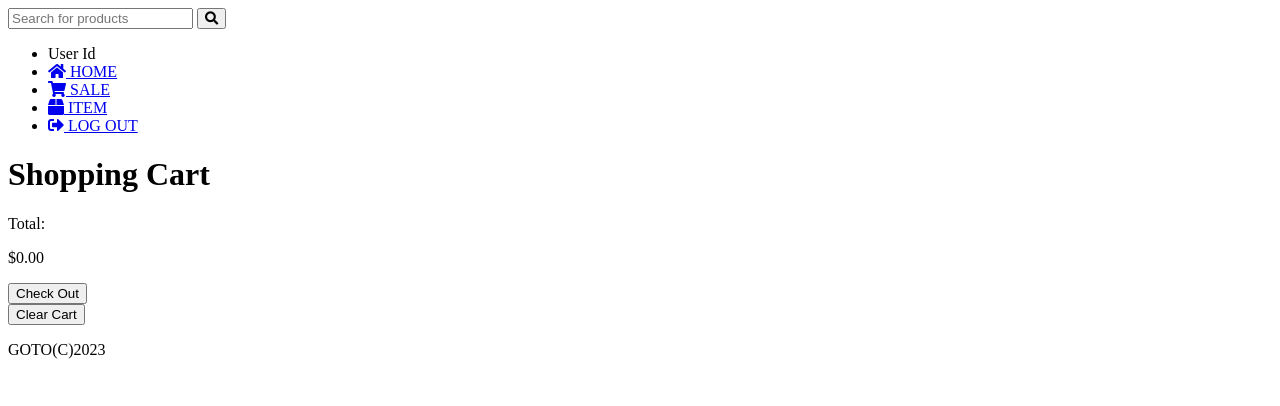
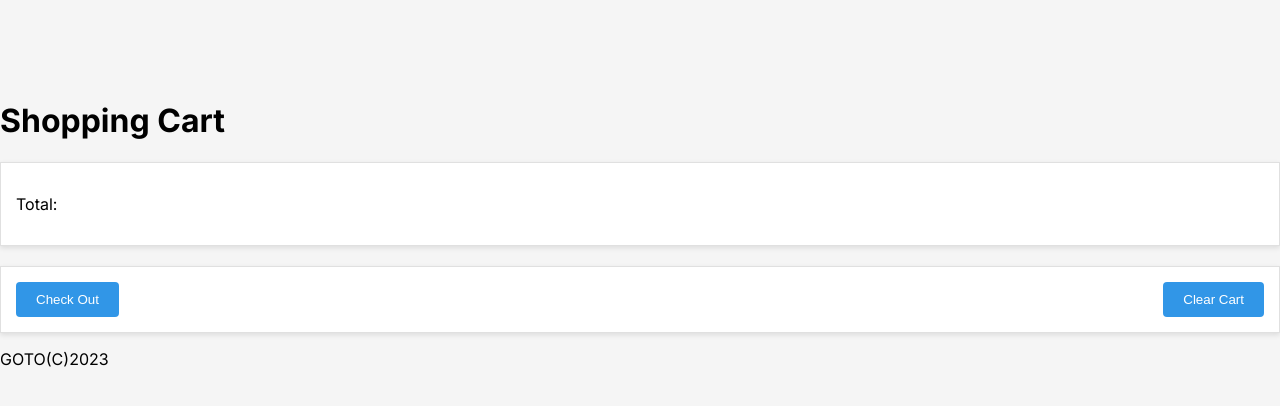
Before and after one commit to hannahmadelyn/MSP, a PHP site: the page made by goto/user's_view/cart.html in a window 1280 px wide. Shown: the top 406 px of the page. Run offline with PHP 8.4, Linux system fonts and the light colour scheme.

Commit message:
issue fixed

```diff
--- a/goto/css/store_style.css
+++ b/goto/css/store_style.css
@@ -233,3 +233,56 @@
     display: block;
     margin: 0 auto; /* centers the image horizontally */
 }
+.cart-item {
+    background-color: #fff;
+    padding: 15px;
+    border: 1px solid #e0e0e0;
+    box-shadow: 0px 2px 5px rgba(0, 0, 0, 0.1);
+    display: flex;
+    align-items: center;
+    margin-bottom: 15px;
+}
+
+.cart-item img {
+    width: 50px;
+    height: 50px;
+    margin-right: 20px;
+}
+
+.cart-item h3 {
+    flex-grow: 2;
+}
+
+.totalCost {
+    display: flex;
+    justify-content: space-between;
+    background-color: #fff;
+    padding: 15px;
+    border: 1px solid #e0e0e0;
+    box-shadow: 0px 2px 5px rgba(0, 0, 0, 0.1);
+    margin-top: 20px;
+}
+
+.cartOptions {
+    display: flex;
+    justify-content: space-between;
+    background-color: #fff;
+    padding: 15px;
+    border: 1px solid #e0e0e0;
+    box-shadow: 0px 2px 5px rgba(0, 0, 0, 0.1);
+    margin-top: 20px;
+}
+
+.cartOptions button {
+    background-color: #3196E7;
+    color: #FFF;
+    border: none;
+    border-radius: 4px;
+    padding: 10px 20px;
+    cursor: pointer;
+    transition: background-color 0.3s;
+}
+
+.cartOptions button:hover {
+    background-color: #277db2;
+}
--- a/goto/user's_view/cart.html
+++ b/goto/user's_view/cart.html
@@ -1,45 +1,23 @@
 <!DOCTYPE html>
 <html lang="en">
-
 <head>
     <meta charset="UTF-8">
     <meta name="viewport" content="width=device-width, initial-scale=1">
     <link rel="stylesheet" href="https://cdnjs.cloudflare.com/ajax/libs/font-awesome/5.15.3/css/all.min.css">
-    <link rel="stylesheet" type="text/css" href="store_style.css">
-    <title>Shopping cart</title>
+    <link rel="preconnect" href="https://fonts.googleapis.com">
+    <link rel="preconnect" href="https://fonts.gstatic.com" crossorigin>
+    <link href="https://fonts.googleapis.com/css2?family=Inter:wght@200;400;500;700&family=Roboto:wght@300;400;500;900&display=swap" rel="stylesheet">
+    <link rel="stylesheet" type="text/css" href="../css/store_style.css">
+    <title>Shopping Cart - GOTO Store</title>
 </head>
 
 <body>
-    <header>
-        <form>
-            <input type="text" placeholder="Search for products">
-            <button type="submit" class="search-btn">
-                <i class="fas fa-search"></i>
-            </button>
-        </form>
-    </header>
-    <div class="container">
-        <aside>
-            <nav>
-                <ul>
-                    <li>User Id</li>
-                    <li><a href="store.html"><i class="fas fa-home"></i> HOME</a></li>
-                    <li><a href="#"><i class="fas fa-shopping-cart"></i> SALE</a></li>
-                    <li><a href="product.html"><i class="fas fa-box"></i> ITEM</a></li>
-                    <li><a href="#"><i class="fas fa-sign-out-alt"></i> LOG OUT</a></li>
-                </ul>
-            </nav>
-        </aside>
     <main>
         <h1>Shopping Cart</h1>
         <div class="cartItems"></div>
         <div class="totalCost">
-                <div>
-                    <p>Total: </p>
-                </div>
-                <div>
-                    <p id="total"></p>
-                </div>
+            <div><p>Total: </p></div>
+            <div><p id="total"></p></div>
         </div>
         <div class="cartOptions">
             <div id="checkOutButton">
@@ -50,34 +28,33 @@
             </div>
         </div>
     </main>
+    <footer>
+        <p>GOTO(C)2023</p>
+    </footer>
 
     <!-- Include logic to calculate and display the total price -->
-        <script src="USER_addItem.js"></script>
+    <script src="../js/USER_addItem.js"></script>
     <script>
-            const cart = JSON.parse(localStorage.getItem('cart') || '[]');
-            const cartItemsDiv = document.querySelector('.cartItems');
         let totalCost = 0;
 
-            // Display each product in the cart
-            cart.forEach(product => {
-                totalCost += product.price * product.quantity;
-                const productDiv = document.createElement('div');
-                productDiv.className = 'cartProduct';
-                productDiv.innerHTML = `
-                    <h3>${product.name}</h3>
-                    <p>Price: $${product.price}</p>
-                    <p>Quantity: ${product.quantity}</p>
+        // Fetch items from the cart and display them
+        const cartItemsDiv = document.querySelector('.cartItems');
+        const cart = JSON.parse(localStorage.getItem('cart') || '[]');
+        cart.forEach(item => {
+            totalCost += item.price * item.quantity;
+            const itemDiv = document.createElement('div');
+            itemDiv.classList.add('cart-item');
+            itemDiv.innerHTML = `
+                <img src="${item.image}" alt="${item.name}">
+                <h3>${item.name}</h3>
+                <p>Price: $${item.price.toFixed(2)}</p>
+                <p>Quantity: ${item.quantity}</p>
             `;
-                cartItemsDiv.appendChild(productDiv);
+            cartItemsDiv.appendChild(itemDiv);
         });
 
         // Display the total cost
         document.getElementById("total").innerText = "$" + totalCost.toFixed(2);
     </script>
-    </div>
-    <footer>
-        <p>GOTO(C)2023</p>
-    </footer>
 </body>
-
 </html>
```
Also changed, not shown: goto/js/USER_addItem.js (+20 -73 lines), goto/user's_view/product.html (+26 -6 lines), goto/user's_view/store.html (+20 -15 lines), goto/user's_view/USER_addItem.js (added). Lines whose indentation alone changed are shown as unchanged.
